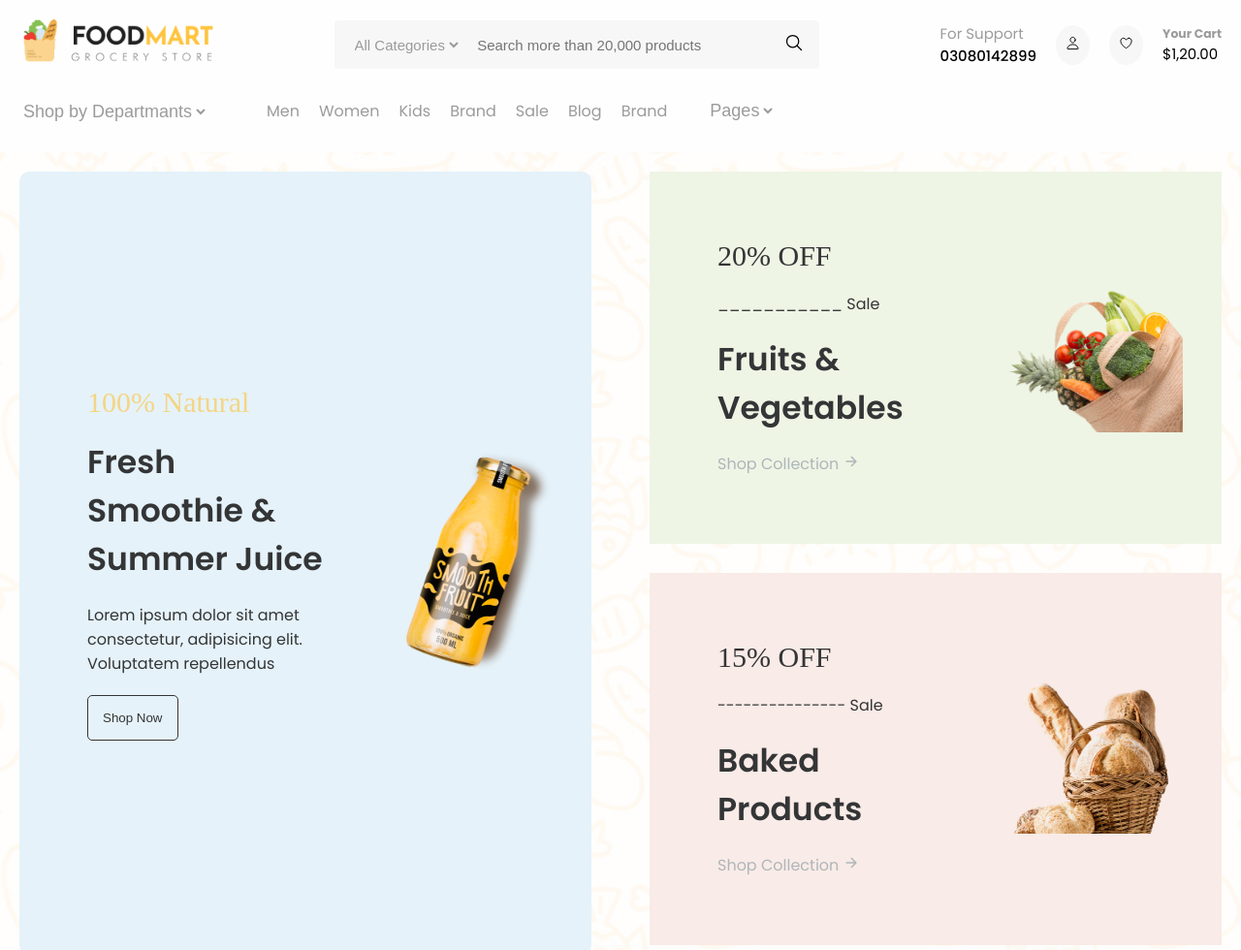
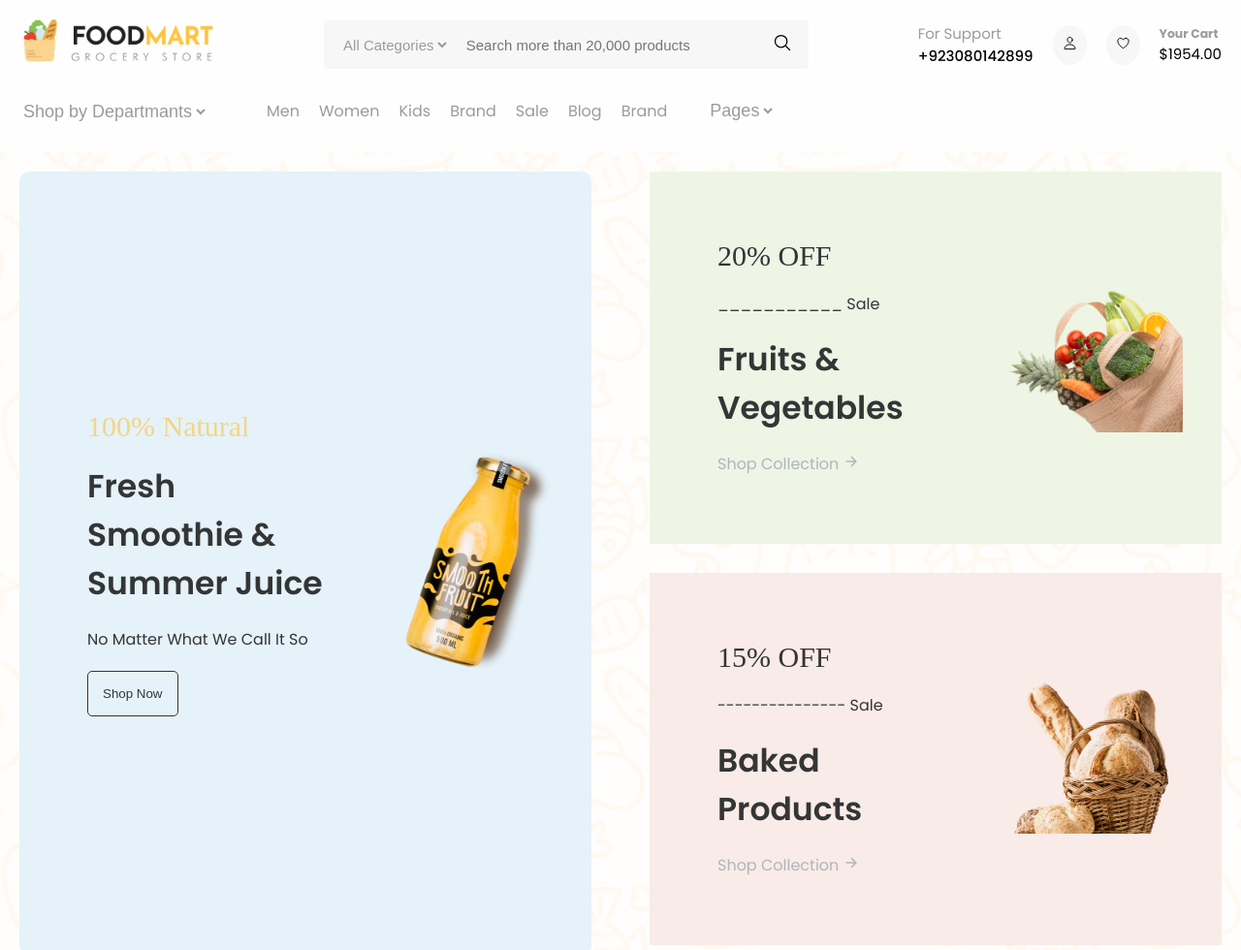
Before and after one commit to iammuhammadahmed/project, a plain HTML site: page index.html in a window 1280 px wide. Shown: the top 980 px of the page at 97% size. Drawn offline with nearby package versions, Linux system fonts and the light colour scheme.

Commit message:
Update index.html

```diff
--- a/index.html
+++ b/index.html
@@ -38,7 +38,7 @@
             <div class="functional">
                 <div class="support">
                     <p>For Support</p>
-                    <a href="tel:(+92)(3080142899)">03080142899</a>
+                    <a href="tel:(+92)(3080142899)">+923080142899</a>
                 </div>
                 <div class="usermenu">
                     <a href="#">
@@ -52,7 +52,7 @@
                 </div>
                 <div class="userbalance">
                     <h5>Your Cart</h5>
-                    <p>$1,20.00</p>
+                    <p>$1954.00</p>
                 </div>
             </div>
         </nav>
@@ -89,7 +89,7 @@
                         <h4>100% Natural</h4>
                         <h1>Fresh Smoothie & Summer Juice</h1>
                         <p>
-                            Lorem ipsum dolor sit amet consectetur, adipisicing elit. Voluptatem repellendus
+                            No Matter What We Call It So
                         </p>
                         <button>Shop Now</button>
                     </div>
```
